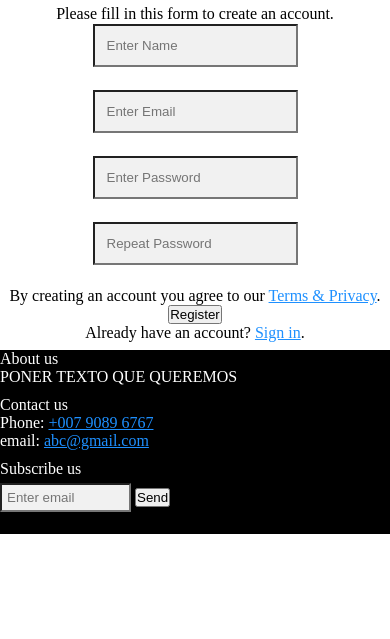
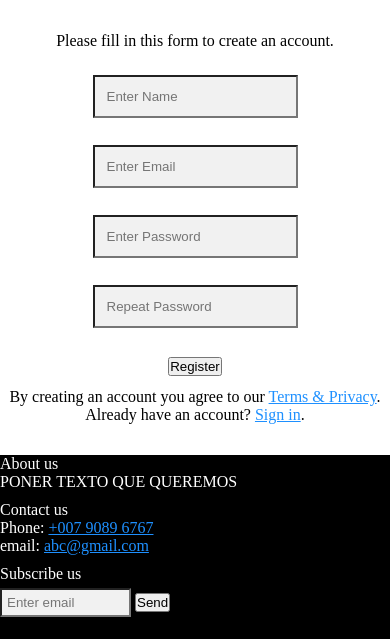
Before and after one commit to lservera03/practicaWeb, a website: page src/crearUsuario.html in a window 390 px wide. Shown: the part 244-883 px from the top of the page. Before the commit the page ends 844 px from the top, so only its background shows below. Drawn offline with Linux system fonts and the light colour scheme.

Commit message:
Implemented Register responsive

```diff
--- a/src/crearUsuario.css
+++ b/src/crearUsuario.css
@@ -14,7 +14,8 @@
 }
 
 .container .firstp {
-    margin-top: 2%;
+    margin-top: 9%;
+    margin-bottom: 5%;
 }
 
 main img {
@@ -24,7 +25,7 @@ main img {
 
 .container input[type=text], input[type=password] {
     padding: 12px;
-    margin: 1px 0 22px 0;
+    margin: 5px 0 22px 0;
     background: #f1f1f1;
 }
 
@@ -32,15 +33,9 @@ main img {
     color: dodgerblue;
 }
 
-.create_event {
-    background-color: #04AA6D;
-    color: white;
-    margin: 8px 0;
-    border: none;
-    cursor: pointer;
-    width: 20%;
-    padding: 1%;
-
+.registerbtn {
+    margin-top: 2%;
+    margin-bottom: 3%;
 }
 
 /**
@@ -48,6 +43,7 @@ FOOTER ****************************************
 */
 
 footer {
+    margin-top: 8%;
     bottom: 0;
     width: 100%;
     background-color: black;
@@ -58,7 +54,6 @@ footer {
     display: flex;
     flex-direction: column;
     gap: 10px;
-
 }
 
 .footer_section a {
--- a/src/crearUsuario.html
+++ b/src/crearUsuario.html
@@ -12,7 +12,7 @@
     <form action="#">
         <div class="container">
             <div class="image_logo">
-                <img src="image/logo.png" alt="Logo Pelican" >
+                <img src="image/logo.png" alt="Logo Pelican">
             </div>
             <h1>Register</h1>
             <p class="firstp">Please fill in this form to create an account.</p>
@@ -20,9 +20,9 @@
             <input type="text" placeholder="Enter Email" name="email" id="email" required>
             <input type="password" placeholder="Enter Password" name="psw" id="psw" required>
             <input type="password" placeholder="Repeat Password" name="psw-repeat" id="psw-repeat" required>
-            <p>By creating an account you agree to our <a class="link" href="#">Terms & Privacy</a>.</p>
             <button type="submit" class="registerbtn">Register</button>
 
+            <p>By creating an account you agree to our <a class="link" href="#">Terms & Privacy</a>.</p>
             <p>Already have an account? <a class="link" href="index.html">Sign in</a>.</p>
         </div>
     </form>
```
